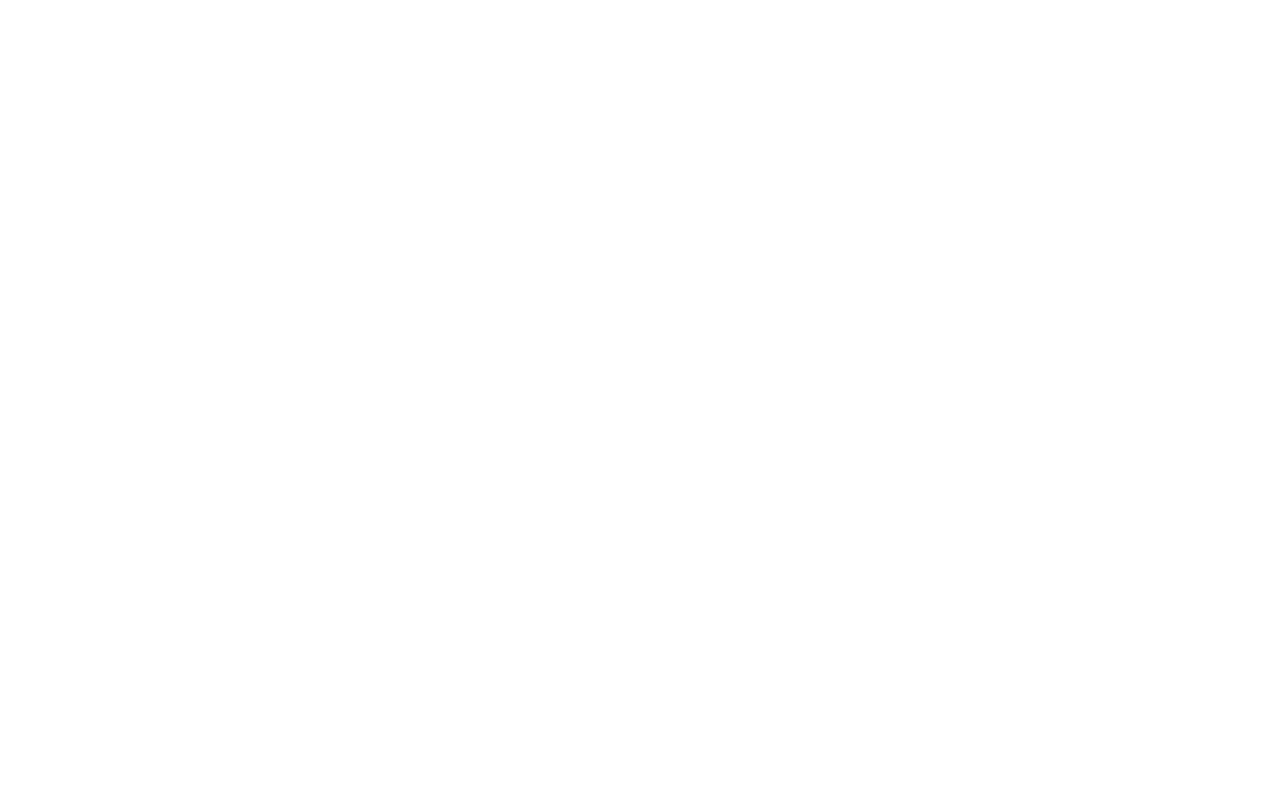
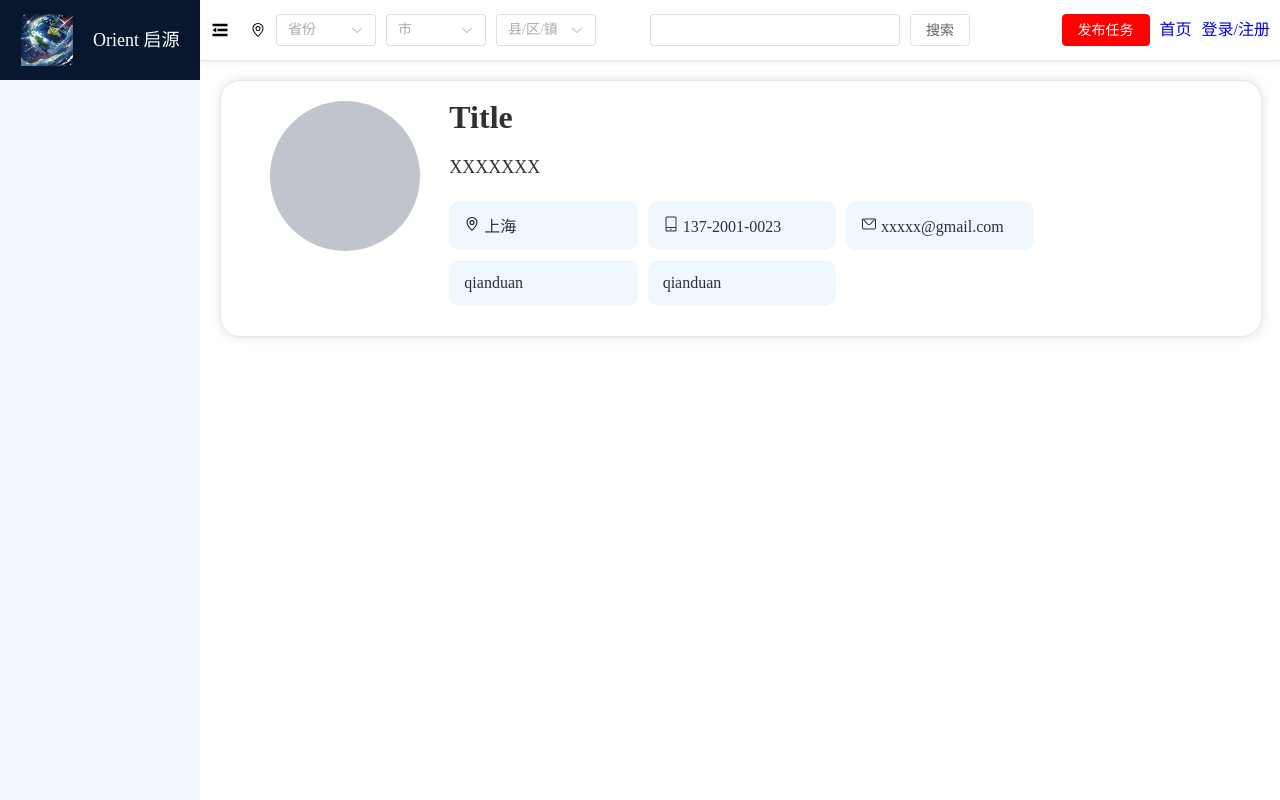
Before and after one commit to starmc63/Orient-Frontend, a Vue app: page /user/profile in a window 1280 px wide. Before the commit this address had no page. Built offline with nearby package versions, Linux system fonts and the light colour scheme; the HTML template or start-up script is replaced by a standard one.

Commit message:
个人中心

```diff
--- a/components.d.ts
+++ b/components.d.ts
@@ -10,6 +10,7 @@
   export interface GlobalComponents {
     Card: typeof import('./src/components/Card.vue')['default']
     ElAside: typeof import('element-plus/es')['ElAside']
+    ElAvatar: typeof import('element-plus/es')['ElAvatar']
     ElButton: typeof import('element-plus/es')['ElButton']
     ElCard: typeof import('element-plus/es')['ElCard']
     ElCol: typeof import('element-plus/es')['ElCol']
--- a/src/layout/Main/index.vue
+++ b/src/layout/Main/index.vue
@@ -1,43 +1,9 @@
 <template>
     <div class="main">
-        <Filter></Filter>
-        <!-- <div style="width: 100%;height: 30vh;background-color: red;"></div> -->
-        <div class="content">
-             <Card/>
-             <Card/>
-             <Card/>
-             <Card/>
-             <Card/>
-        </div>
-
-        <!-- <Footer></Footer> -->
+        <router-view></router-view>
     </div>
 </template>
 <script lang="ts" setup>
-import Footer from './Footer/index.vue';
+
 </script>
-<style lang="scss">
-.main {
-    position: relative;
-    width: 100%;
-
-    height: calc(100vh - $header-height);
-    // overflow: auto;
-    overflow-x: hidden;
-    overflow-y: auto;
-    // display: flex;
-    // display: flex;
-    flex-direction: column;
-    // min-height: calc(100vh - $header-height);
-
-    /* 让容器至少和视口一样高 */
-    .content {
-        // flex: 1;
-        padding: 20px;
-        display: grid;
-        grid-template-columns: repeat(3,32%);
-        gap: 30px;
-    }
-
-}
-</style>
+<style lang="scss"></style>
--- a/src/router/index.ts
+++ b/src/router/index.ts
@@ -1,21 +1,39 @@
 import { createRouter, createWebHistory } from 'vue-router'
+import Layout from '@/layout/index.vue';
 const router = createRouter({
   history: createWebHistory(import.meta.env.BASE_URL),
   routes: [
     {
       path: '/',
       name: 'home',
-      redirect:'/index'
+      redirect: '/index'
     },
     {
-      path:'/login',
-      name:'login',
-      component:()=>import('@/views/login.vue')
+      path: '/login',
+      name: 'login',
+      component: () => import('@/views/login.vue')
     },
     {
-      path:'/index',
-      name:'index',
-      component: () => import('@/layout/index.vue'),
+      path: '/index',
+      component: Layout,
+      children: [
+        {
+          path: '',
+          name: 'index',
+          component: () => import('@/views/index.vue')
+        }
+      ]
+    },
+    {
+      path: '/user',
+      component: Layout,
+      children: [
+        {
+          path: 'profile',
+          name: 'user-profile',
+          component: () => import('@/views/User/index.vue')
+        }
+      ]
     }
   ],
 })
--- /dev/null
+++ b/src/views/User/index.vue
@@ -0,0 +1,94 @@
+<template>
+    <div class="user-content">
+        <el-card class="card-box">
+            <!-- <div style="width: 100%;height: 30vh;background-color: red;"></div> -->
+            <el-row>
+                <el-col :span="5" align="center">
+                    <el-avatar :size="150" src=""></el-avatar>
+                </el-col>
+                <el-col :span="19">
+                    <!-- <div style="width: 100%;height: 100%;background-color: red;"></div> -->
+                    <el-row>
+                        <span class="user-name">Title</span>
+                    </el-row>
+                    <el-row>
+                        <span class="user-sign">XXXXXXX</span>
+                    </el-row>
+                    <el-row class="user-info">
+                        <div class="info-item">
+                            <el-icon>
+                                <Location color="black" />
+                            </el-icon>
+                            上海
+                        </div>
+                        <div class="info-item">
+                            <el-icon>
+                                <Iphone />
+                            </el-icon>
+                            137-2001-0023
+                        </div>
+                        <div class="info-item">
+                            <el-icon>
+                                <Message />
+                            </el-icon>
+                            xxxxx@gmail.com
+                        </div>
+                        <div class="info-item">
+                            qianduan
+                        </div>
+                        <div class="info-item">
+                            qianduan
+                        </div>
+                    </el-row>
+                </el-col>
+            </el-row>
+        </el-card>
+    </div>
+</template>
+<script lang="ts" setup>
+import { Iphone, Location, Message } from '@element-plus/icons-vue';
+
+
+</script>
+<style lang="scss" scoped>
+.user-content {
+    padding: 20px;
+
+    .card-box {
+        width: 100%;
+        border-radius: 20px;
+
+        .user-name {
+
+            // font-style: bold;
+            font-weight: bold;
+            font-size: xx-large;
+            margin-bottom: 25px;
+        }
+
+        .user-sign {
+            font-size: large;
+            margin-bottom: 25px;
+
+
+        }
+
+        .user-info {
+            display: flex;
+            align-items: center;
+            justify-content: start;
+
+            .info-item {
+                flex: 0 1 20%;
+                border-radius: 10px;
+                background-color: aliceblue;
+                height: 20%;
+                padding: 15px;
+                // margin: 5px 5px;
+                margin-bottom: 10px;
+                margin-right: 10px;
+            }
+        }
+    }
+}
+</style>
--- /dev/null
+++ b/src/views/index.vue
@@ -0,0 +1,25 @@
+<template>
+    <div>
+        <Filter></Filter>
+        <!-- <div style="width: 100%;height: 30vh;background-color: red;"></div> -->
+        <div class="content">
+            <Card />
+            <Card />
+            <Card />
+            <Card />
+            <Card />
+        </div>
+    </div>
+</template>
+<script lang="ts" setup>
+
+</script>
+<style lang="scss" scoped>
+.content {
+    // flex: 1;
+    padding: 20px;
+    display: grid;
+    grid-template-columns: repeat(3, 32%);
+    gap: 30px;
+}
+</style>
--- a/src/views/login.vue
+++ b/src/views/login.vue
@@ -1,6 +1,6 @@
 <template>
     <div class="container-login">
-        <div class="login-form"  v-show="scence == 1">
+        <div class="login-form" v-show="scence == 1">
             <el-card class="box-card" size="large">
                 <el-row>
                     <el-col align="center" style="font-size: x-large;height: 10vh;">
@@ -32,7 +32,7 @@
             </el-card>
 
         </div>
-        <div class="register-form"  v-show="scence == 2">
+        <div class="register-form" v-show="scence == 2">
             <el-card class="box-card" size="large">
                 <el-row>
                     <el-col align="center" style="font-size: x-large;height: 6vh;">
@@ -40,24 +40,24 @@
                     </el-col>
                 </el-row>
                 <el-row>
-                    <el-form label-position="top">
+                    <el-form label-position="top" style="width: 100%;">
                         <el-form-item label="用户名" required>
-                            <el-input ></el-input>
+                            <el-input></el-input>
                         </el-form-item>
                         <el-form-item label="手机号" required>
-                            <el-input ></el-input>
+                            <el-input></el-input>
                         </el-form-item>
                         <el-form-item label="密码" required>
-                            <el-input ></el-input>
+                            <el-input></el-input>
                         </el-form-item>
                         <el-form-item label="确认密码" required>
-                            <el-input ></el-input>
+                            <el-input></el-input>
                         </el-form-item>
                         <el-form-item label="身份证号码" required>
-                            <el-input ></el-input>
+                            <el-input></el-input>
                         </el-form-item>
                         <el-form-item label="统一社会信用代码">
-                            <el-input ></el-input>
+                            <el-input></el-input>
                         </el-form-item>
                     </el-form>
                 </el-row>
@@ -73,28 +73,6 @@
                         </el-button>
                     </el-col>
                 </el-row>
-                <!-- <el-row>
-                    <el-col align="center" style="height: 10vh;">
-                        <el-input placeholder="用户名"></el-input>
-                    </el-col>
-                </el-row>
-                <el-row>
-                    <el-col align="center" style="height: 10vh;">
-                        <el-input placeholder="密码" type="password" v-model="password"></el-input>
-                    </el-col>
-                </el-row>
-                <el-row>
-                    <el-col :span="12" align="start">
-                        <el-button type="primary" style="width: 90%;" @click="submitHandler">
-                            提交
-                        </el-button>
-                    </el-col>
-                    <el-col :span="12" align="end">
-                        <el-button type="primary" style="width: 90%;" @click="backHandler">
-                            返回
-                        </el-button>
-                    </el-col>
-                </el-row> -->
             </el-card>
         </div>
     </div>
@@ -147,15 +125,15 @@
 
     .register-form {
         width: 20vw;
-        height: 90%;
+        height: 85%;
         flex: 1;
         display: flex;
         justify-content: center;
+
         .box-card {
-            width: 20vw;
-            .el-form-item{
-                width: 100%;
-            }
+            width: 30vw;
+
+
         }
     }
 }
```
